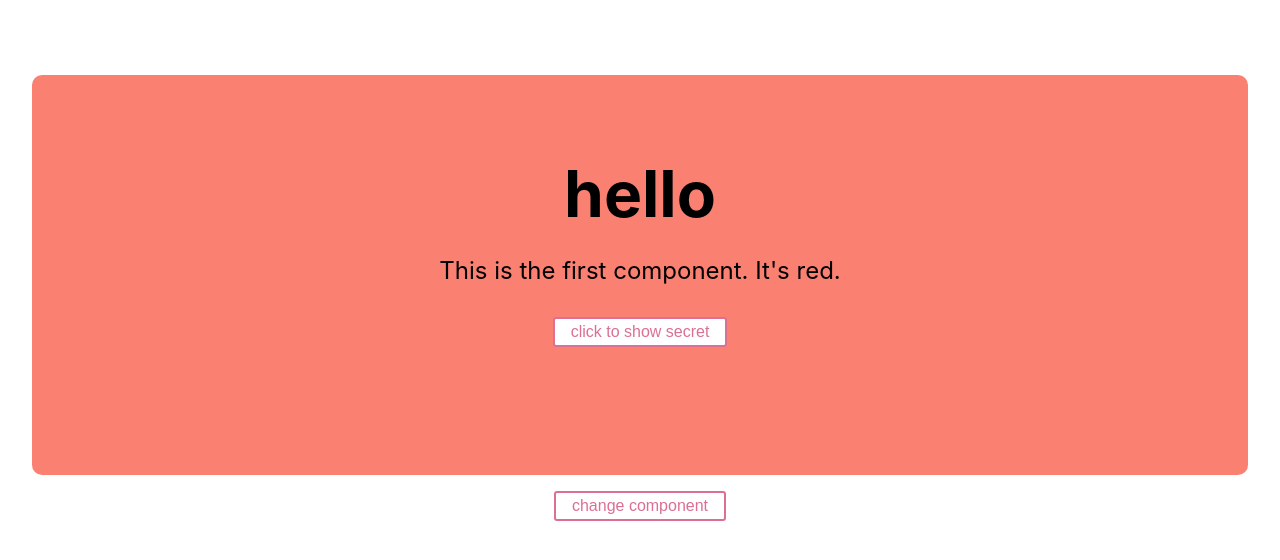
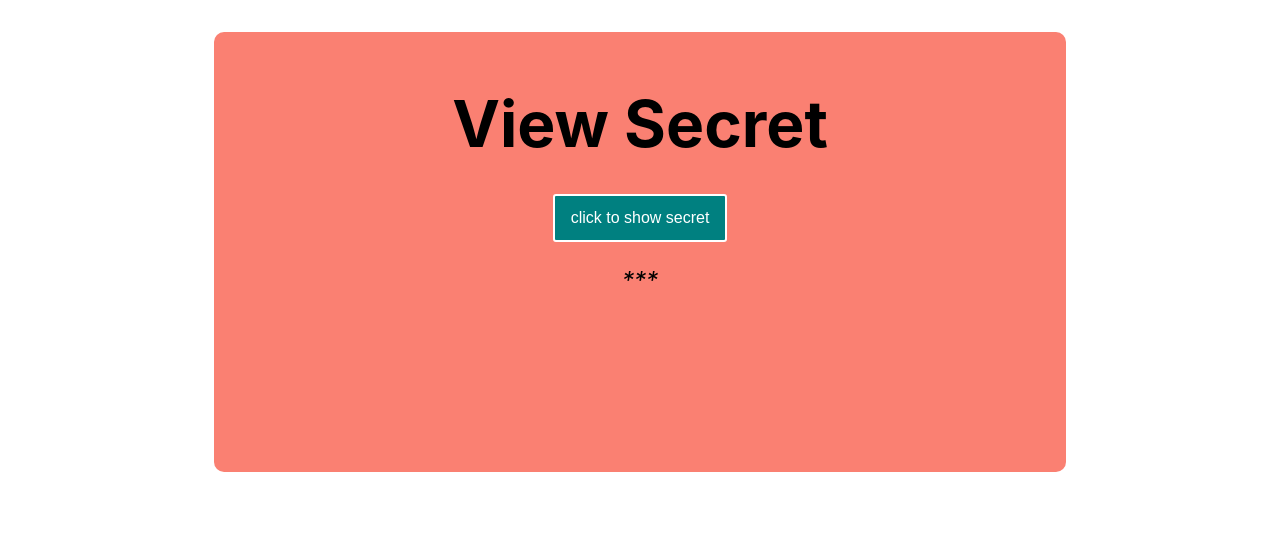
Before and after one commit to bmbaron/nextjs_practice, a Next.js app: page / in a window 1280 px wide. Both pictures are taken after typing "Sample" into the empty fields and a click on the button "add secret". Shown: the top 560 px of the page. Built offline with nearby package versions, Linux system fonts and the light colour scheme.

Commit message:
improved UI and UX

```diff
--- a/components/Component1.tsx
+++ b/components/Component1.tsx
@@ -7,22 +7,21 @@ import { Container } from '../components/elements/Container'
 
 export const Component1 = () => {
 
+	const { secretWord } = useContext(UserContext)
 	const { setToggleComponent } = useContext(ToggleContext)
-	const { secretWord } = useContext(UserContext)
 
 	const [showSecret, setShowSecret] = useState<boolean>(false)
 
 	return (
 		<>
 			<Container bg='salmon'>
-				<h1>hello</h1>
-				<p>This is the first component. It&apos;s red.</p>
+				<h1>View Secret</h1>
 				<div>
 					<Button
 						primary={false}
 						onClick={() => setShowSecret(prev => !prev)}
-					>click to show secret</Button>
-					{showSecret && <p>{secretWord}</p>}
+					>click to {showSecret ? 'hide' : 'show'} secret</Button>
+					<p>{showSecret ? secretWord: '***'}</p>
 				</div>
 			</Container>
 			<Button
@@ -30,7 +29,7 @@ export const Component1 = () => {
 				onClick={() => {
 					setToggleComponent(false)
 				}}
-			>change component
+			>go to <strong>edit secret</strong>
 			</Button>
 		</>
 	)
--- a/components/Component2.tsx
+++ b/components/Component2.tsx
@@ -1,23 +1,29 @@
 import React, { useContext } from 'react';
+import { UserContext } from '../contexts/UserContext'
 import { ToggleContext } from '../contexts/ToggleContext';
 import { Button } from './elements/Button';
 import { Container } from './elements/Container';
 
 export const Component2 = () => {
+
+	const { secretWord, setSecretWord } = useContext(UserContext)
 	const { setToggleComponent } = useContext(ToggleContext)
 
 		return (
 			<>
 			<Container bg='royalblue'>
-				<h1>goodbye</h1>
-				<p>This is the second component. It&apos;s blue.</p>
+				<h1>Edit Secret</h1>
+				<p>changes are automatically saved</p>
+				<div>
+					<input value={secretWord} onChange={(e) => setSecretWord(e.target.value)}></input>
+				</div>
 			</Container>
 			<Button
 				primary={true}
 				onClick={() => {
 					setToggleComponent(true)
 				}}
-			>change component
+			>go to <strong>view secret</strong>
 			</Button>
 		</>
 	);
--- a/components/Modal.tsx
+++ b/components/Modal.tsx
@@ -3,13 +3,16 @@ import { UserContext } from '../contexts/UserContext'
 import { Button } from './elements/Button';
 import { Container } from './elements/Container';
 
-export const Modal = (props) => {
+type Props = {
+	show: (s: boolean) => void,
+}
+export const Modal = (props: Props) => {
 
 	const { secretWord, setSecretWord } = useContext(UserContext)
 
 
 	return (
-		<Container bg='grey'>
+		<Container bg='goldenrod'>
 			<h1>hello, what&apos;s your secret?&nbsp; </h1>
 			<input
 				placeholder={secretWord}
--- a/components/elements/Button.tsx
+++ b/components/elements/Button.tsx
@@ -4,13 +4,14 @@ interface Props {
 	primary: boolean;
 }
 export const Button = styled.button<Props>`
-  color: palevioletred;
-	background: ${props => props.primary ? 'none' : 'white'};
+	height: 3em;
+  color: white;
+	background: ${props => props.primary ? 'none' : 'teal'};
   font-size: 1em;
   margin: 1em;
 	margin-bottom: 0;
   padding: 0.25em 1em;
-  border: 2px solid palevioletred;
+  border: 2px solid white;
   border-radius: 3px;
   display: inline-block;
 
--- a/components/elements/Container.tsx
+++ b/components/elements/Container.tsx
@@ -7,26 +7,31 @@ export const Container = styled.div<Props>`
 	background-color: ${props => props.bg};
 	height: 50vh;
 	border-radius: 10px;
+	width: 70%;
+	height: auto;
+	min-height: 55vh;
+	margin: auto;
+	padding: 10px;
+	padding-bottom: 2rem;
 
 	> h1 {
 		font-size: 4em;
 		color: black;
-		padding-top: 5rem;
 		margin-bottom: 1rem;
 	}
 
-	>p {
+	> * p {
 		font-size: 1.5em;
-		margin-bottom: 1rem;
 	}
 
-	> input {
+	> input, * input {
 		height: 3em;
 		line-height: 3em;
 		font-size: 1em;
 		background: white;
 		color: black;
 		width: 200px;
+		text-indent: 10px;
 	}
 
 	> * p {
--- a/pages/_document.js
+++ /dev/null
@@ -1,42 +0,0 @@
-import Document, { Head, Html, Main, NextScript } from 'next/document'
-import { ServerStyleSheet } from 'styled-components'
-
-export default class MyDocument extends Document {
-	render() {
-		return (
-			<Html lang="en">
-				<Head></Head>
-				<body>
-					<Main />
-					<NextScript />
-				</body>
-			</Html>
-		)
-	}
-
-	static async getInitialProps(ctx) {
-		const sheet = new ServerStyleSheet()
-		const originalRenderPage = ctx.renderPage
-
-		try {
-			ctx.renderPage = () =>
-				originalRenderPage({
-					enhanceApp: (App) => (props) =>
-						sheet.collectStyles(<App {...props} />),
-				})
-
-			const initialProps = await Document.getInitialProps(ctx)
-			return {
-				...initialProps,
-				styles: (
-					<>
-						{initialProps.styles}
-						{sheet.getStyleElement()}
-					</>
-				),
-			}
-		} finally {
-			sheet.seal()
-		}
-	}
-}
--- /dev/null
+++ b/pages/_document.tsx
@@ -0,0 +1,25 @@
+import Document, { DocumentContext } from 'next/document'
+import { ServerStyleSheet } from 'styled-components'
+
+export default class MyDocument extends Document {
+  static async getInitialProps(ctx: DocumentContext) {
+    const sheet = new ServerStyleSheet()
+    const originalRenderPage = ctx.renderPage
+
+    try {
+      ctx.renderPage = () =>
+        originalRenderPage({
+          enhanceApp: (App) => (props) =>
+            sheet.collectStyles(<App {...props} />),
+        })
+
+      const initialProps = await Document.getInitialProps(ctx)
+      return {
+        ...initialProps,
+        styles: [initialProps.styles, sheet.getStyleElement()],
+      }
+    } finally {
+      sheet.seal()
+    }
+  }
+}
--- a/tsconfig.json
+++ b/tsconfig.json
@@ -15,6 +15,6 @@
     "jsx": "preserve",
     "incremental": true
   },
-  "include": ["next-env.d.ts", "**/*.ts", "**/*.tsx", "pages/_document.js"],
+  "include": ["next-env.d.ts", "**/*.ts", "**/*.tsx", "pages/_document.tsx"],
   "exclude": ["node_modules"]
 }
```
